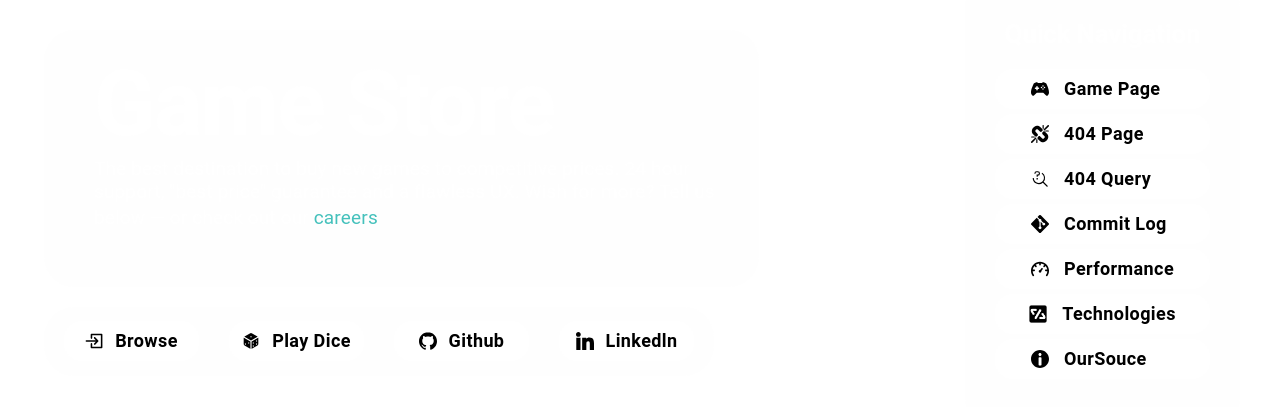
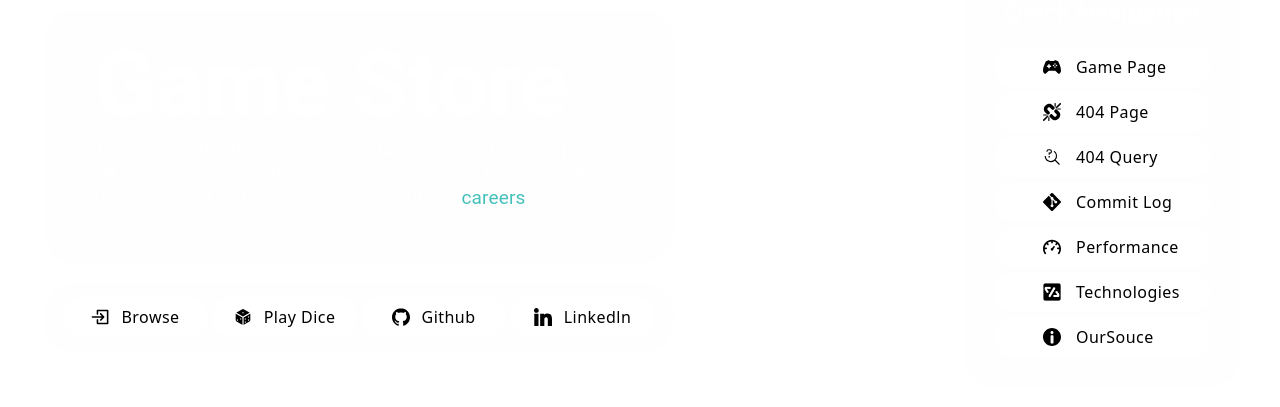
Before and after one commit to vuthiet2k/game-store-test, a React (Vite) app: page / in a window 1280 px wide. Shown: the part 219-626 px from the top of the page. Built offline with nearby package versions, Linux system fonts and the light colour scheme; no server answers.

Commit message:
Update Home.tsx

```diff
--- a/src/pages/Home.tsx
+++ b/src/pages/Home.tsx
@@ -22,6 +22,7 @@ import {
   Typography,
 } from "@mui/material";
 import { Link } from "react-router-dom";
+import { Stack } from "@mui/system";
 
 function Home() {
   if (!localStorage.getItem("USER")) {
@@ -85,12 +86,10 @@ function Home() {
           justifyContent: "space-between",
         }}
       >
-        <Box mt={"44px"}>
+        <Stack ml={"44px"} sx={{ width: "630px" }}>
           <Box
-            ml={"44px"}
             sx={{
-              maxWidth: "630px",
-              padding: "22px 35px 55px 50px",
+              padding: "22px 35px 50px 50px",
               borderRadius: "30px",
               backdropFilter: "blur(8px)",
               backgroundColor: "rgba(250,250,250, 0.285)",
@@ -103,6 +102,7 @@ function Home() {
                 fontSize: "90px",
                 whiteSpace: "nowrap",
                 fontWeight: "700",
+                letterSpacing: "0",
               }}
             >
               Game Store
@@ -126,7 +126,6 @@ function Home() {
             </Typography>
           </Box>
           <Box
-            ml={"44px"}
             mt={"20px"}
             sx={{
               maxWidth: "630px",
@@ -139,43 +138,26 @@ function Home() {
             }}
           >
             <ButtonRoute>
-              <Button sx={{ textTransform: "none", gap: "12px" }}>
               <Icon alt="icon" src={iconBodyBrowse} />
               <H3Text>Browse</H3Text>
-              </Button>
             </ButtonRoute>
             <ButtonRoute>
-              <Button sx={{ textTransform: "none", gap: "12px" }}>
               <Icon alt="icon" src={iconBodyPlayDice} />
               <H3Text>Play Dice</H3Text>
-              </Button>
             </ButtonRoute>
-            <ButtonRoute>
-              <Button
-                href="https://github.com/gianlucajahn/react-ecommerce-store"
-                sx={{ textTransform: "none", gap: "12px" }}
-              >
+            <ButtonRoute href="https://github.com/gianlucajahn/react-ecommerce-store">
               <Icon alt="icon" src={iconBodyGithub} />
               <H3Text>Github</H3Text>
-              </Button>
             </ButtonRoute>
-            <ButtonRoute>
-              <Button
-                href="https://www.linkedin.com/in/gianlucajahn/"
-                sx={{ textTransform: "none", gap: "12px" }}
-              >
+            <ButtonRoute href="https://www.linkedin.com/in/gianlucajahn/">
               <Icon alt="icon" src={iconBodyLinkedLn} />
               <H3Text>Linkedln</H3Text>
-              </Button>
             </ButtonRoute>
           </Box>
-        </Box>
-
+        </Stack>
         <Box
-          mt={"44px"}
           mr={"40px"}
           sx={{
-            height: "400px",
             maxWidth: "280px",
             padding: "22px 30px 30px",
             borderRadius: "30px",
@@ -201,62 +183,36 @@ function Home() {
             Quick Navigation
           </Typography>
           <ButtonSideBar>
-            <Button sx={{ textTransform: "none", gap: "15px" }}>
             <Icon alt="icon" src={iconSidebarGame} />
             <H3Text>Game Page</H3Text>
-            </Button>
           </ButtonSideBar>
+          <Link to={"/404"} style={{ textDecoration: "none" }}>
             <ButtonSideBar>
-            <Link to={"/404"} style={{ textDecoration: "none" }}>
-              <Button sx={{ textTransform: "none", gap: "15px" }}>
               <Icon alt="icon" src={iconSidebarEroPage} />
               <H3Text>404 Page</H3Text>
-              </Button>
+            </ButtonSideBar>
           </Link>
-          </ButtonSideBar>
+          <Link to={"/query"} style={{ textDecoration: "none" }}>
             <ButtonSideBar>
-            <Link to={"/query"} style={{ textDecoration: "none" }}>
-              <Button sx={{ textTransform: "none", gap: "15px" }}>
               <Icon alt="icon" src={iconSidebarEroQuery} />
               <H3Text>404 Query</H3Text>
-              </Button>
+            </ButtonSideBar>
           </Link>
-          </ButtonSideBar>
-          <ButtonSideBar>
-            <Button
-              href="https://github.com/vuthiet2k/game-store#readme"
-              sx={{ textTransform: "none", gap: "15px" }}
-            >
+          <ButtonSideBar href="https://github.com/vuthiet2k/game-store#readme">
             <Icon alt="icon" src={iconSidebarCommit} />
             <H3Text>Commit Log</H3Text>
-            </Button>
           </ButtonSideBar>
-          <ButtonSideBar>
-            <Button
-              href="https://github.com/vuthiet2k/game-store#readme"
-              sx={{ textTransform: "none", gap: "15px" }}
-            >
+          <ButtonSideBar href="https://github.com/vuthiet2k/game-store#readme">
             <Icon alt="icon" src={iconSidebarPerfor} />
             <H3Text>Performance</H3Text>
-            </Button>
           </ButtonSideBar>
-          <ButtonSideBar>
-            <Button
-              href="https://github.com/vuthiet2k/game-store#readme"
-              sx={{ textTransform: "none", gap: "15px" }}
-            >
+          <ButtonSideBar href="https://github.com/vuthiet2k/game-store#readme">
             <Icon alt="icon" src={iconSidebarTechnologies} />
             <H3Text>Technologies</H3Text>
-            </Button>
           </ButtonSideBar>
-          <ButtonSideBar>
-            <Button
-              href="https://github.com/vuthiet2k/game-store"
-              sx={{ textTransform: "none", gap: "15px" }}
-            >
+          <ButtonSideBar href="https://github.com/vuthiet2k/game-store">
             <Icon alt="icon" src={iconSidebarOurSouce} />
             <H3Text>OurSouce</H3Text>
-            </Button>
           </ButtonSideBar>
         </Box>
       </Box>
@@ -282,18 +238,21 @@ const Icon = styled("img")({
 
 const H3Text = styled("h3")({
   color: "#000",
-  fontSize: "18px",
+  fontSize: "16px",
   whiteSpace: "nowrap",
+  fontFamily: "system-ui",
+  fontWeight: "500",
 });
 
-const ButtonRoute = styled("button")({
-  width: "135px",
+const ButtonRoute = styled(Button)({
+  textTransform: "none",
+  gap: "12px",
+  width: "143px",
   height: "40px",
   backgroundColor: "#fff",
   border: "1px transparent",
   borderRadius: "18px",
   color: "#000",
-  cursor: "pointer",
   display: "flex",
   alignItems: "center",
   fontSize: "16px",
@@ -304,7 +263,7 @@ const ButtonRoute = styled("button")({
   },
 });
 
-const ButtonSideBar = styled("button")({
+const ButtonSideBar = styled(Button)({
   width: "215px",
   height: "40px",
   backgroundColor: "#fff",
@@ -313,10 +272,13 @@ const ButtonSideBar = styled("button")({
   color: "#000",
   cursor: "pointer",
   display: "flex",
+  justifyContent: "left",
   alignItems: "center",
   fontSize: "16px",
-  padding: "10px 28px",
+  paddingLeft: "48px",
   transition: "all .3s",
+  textTransform: "none",
+  gap: "15px",
   "&:hover": {
     background: "#45c1bc",
   },
```
Lines whose indentation alone changed are shown as unchanged.
